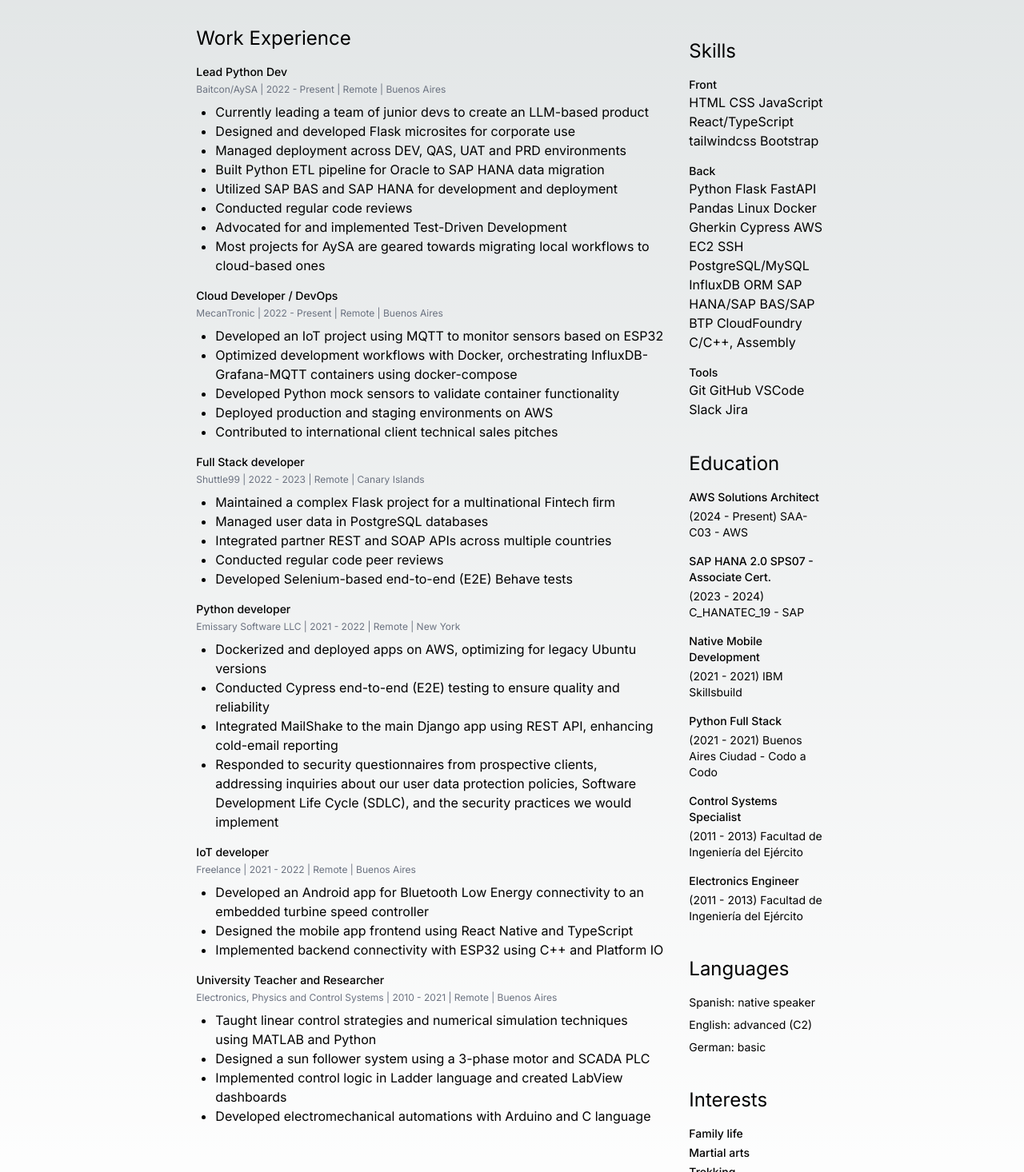
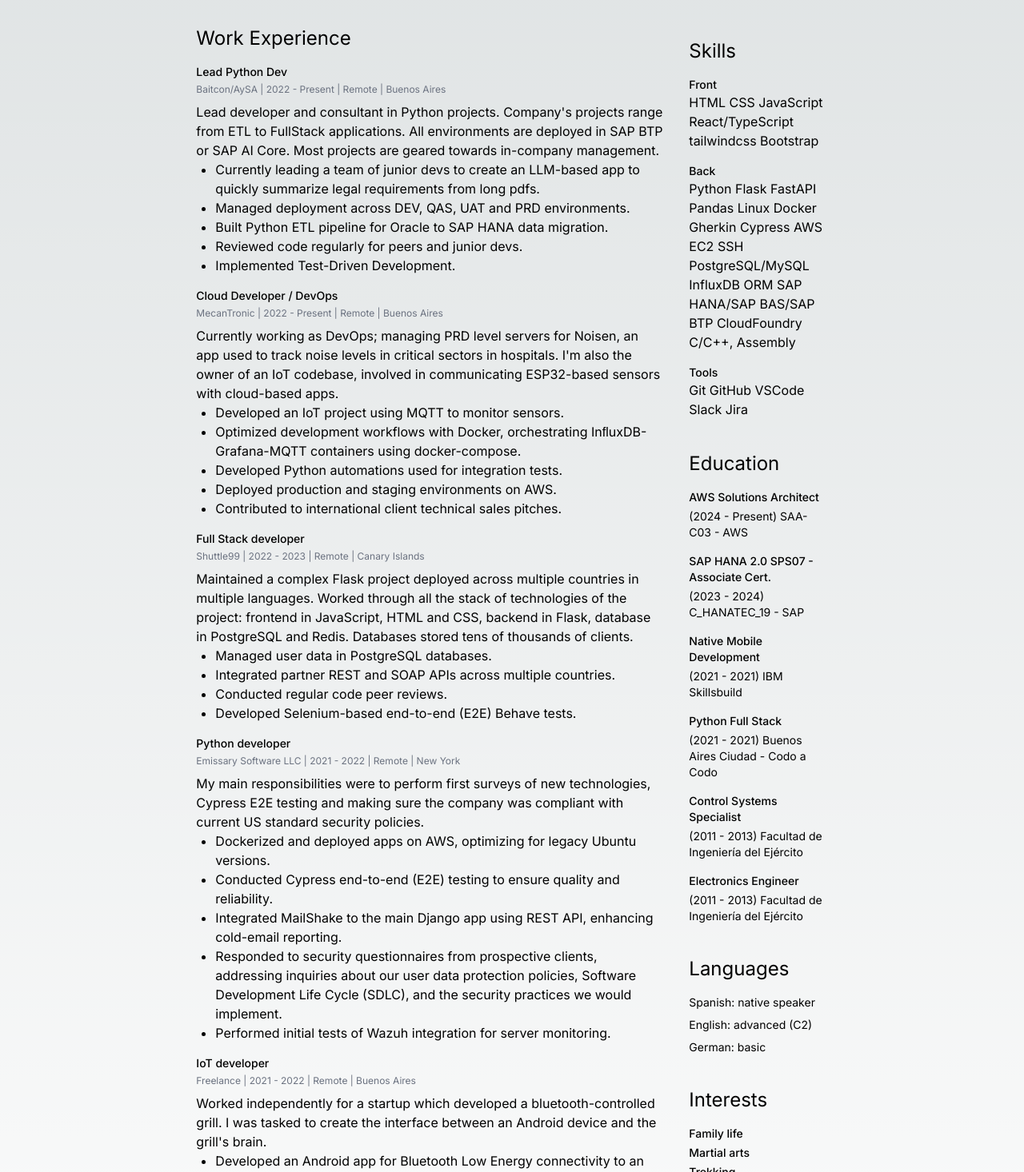
Before and after one commit to gianfranco-s/json-career-view, a Next.js app in the folder my-json-resume/: page / in a window 1280 px wide. Shown: the part 724-2190 px from the top of the page at 80% size. Built offline with nearby package versions, Linux system fonts and the light colour scheme.

Commit message:
Add field to base_cv.json, to avoid having to split strings

```diff
--- a/my-json-resume/src/components/WorkExperienceItem.tsx
+++ b/my-json-resume/src/components/WorkExperienceItem.tsx
@@ -3,11 +3,6 @@
 
 export interface WorkExperienceItemDataProps {
     workExperienceItemData: WorkExperience;
-}
-
-function ItemsFromDots(baseText: string) {
-    // Splitting summary text at each '.' character
-    return baseText.split('.').filter(sentence => sentence.trim() !== '')
 }
 
 function WorkExperienceItem({ workExperienceItemData }: WorkExperienceItemDataProps) {
@@ -17,12 +12,14 @@
     const remoteOrOnsite = workExperienceItemData.isRemote ? 'Remote' : 'On-site'
     const additionalData = `${workExperienceItemData.name} | ${yearSpan} | ${remoteOrOnsite} | ${workExperienceItemData.location}`
 
-    const summarySentences = ItemsFromDots(workExperienceItemData.summary);
+    const summarySentences = workExperienceItemData.highlights.filter(sentence => !sentence.startsWith('techHighlights'))
+    // const techHighlights = workExperienceItemData.highlights.filter(sentence => sentence.startsWith('techHighlights'))
 
     return (
         <div className="mb-4">
             <h4 className="text-sm font-medium mb-1">{workExperienceItemData.position}</h4>
             <h5 className="text-xs text-gray-500 mb-2">{additionalData}</h5>
+            <p>{workExperienceItemData.summary}</p>
             <ul className="list-disc pl-4 ml-2">
                 {summarySentences.map((sentence, index) => (
                     <li key={index}>{sentence.trim()}</li>
--- a/my-json-resume/src/components/types.ts
+++ b/my-json-resume/src/components/types.ts
@@ -21,6 +21,7 @@
     isRemote: boolean;
     location: string;
     highlights: string[];
+    techHighlights: string[];
 }
 
 export interface Education {
--- a/my-json-resume/src/data/base_cv.json
+++ b/my-json-resume/src/data/base_cv.json
@@ -32,10 +32,17 @@
             "url": "https://www.baitcon.com/",
             "startDate": "2022-11-01",
             "endDate": null,
-            "summary": "Currently leading a team of junior devs to create an LLM-based product. Designed and developed Flask microsites for corporate use. Managed deployment across DEV, QAS, UAT and PRD environments. Built Python ETL pipeline for Oracle to SAP HANA data migration. Utilized SAP BAS and SAP HANA for development and deployment. Conducted regular code reviews. Advocated for and implemented Test-Driven Development. Most projects for AySA are geared towards migrating local workflows to cloud-based ones.",
+            "summary": "Lead developer and consultant in Python projects. Company's projects range from ETL to FullStack applications. All environments are deployed in SAP BTP or SAP AI Core. Most projects are geared towards in-company management.",
             "isRemote": true,
             "location": "Buenos Aires",
             "highlights": [
+                "Currently leading a team of junior devs to create an LLM-based app to quickly summarize legal requirements from long pdfs.",
+                "Managed deployment across DEV, QAS, UAT and PRD environments.",
+                "Built Python ETL pipeline for Oracle to SAP HANA data migration.",
+                "Reviewed code regularly for peers and junior devs.",
+                "Implemented Test-Driven Development."
+            ],
+            "techHighlights": [
                 "Flask",
                 "DTAP environments",
                 "ETL",
@@ -55,16 +62,24 @@
             "url": "https://mecantronic.com.ar/",
             "startDate": "2022-03-01",
             "endDate": null,
-            "summary": "Developed an IoT project using MQTT to monitor sensors based on ESP32. Optimized development workflows with Docker, orchestrating InfluxDB-Grafana-MQTT containers using docker-compose. Developed Python mock sensors to validate container functionality. Deployed production and staging environments on AWS. Contributed to international client technical sales pitches.",
+            "summary": "Currently working as DevOps; managing PRD level servers for Noisen, an app used to track noise levels in critical sectors in hospitals. I'm also the owner of an IoT codebase, involved in communicating ESP32-based sensors with cloud-based apps.",
             "isRemote": true,
             "location": "Buenos Aires",
             "highlights": [
+                "Developed an IoT project using MQTT to monitor sensors.",
+                "Optimized development workflows with Docker, orchestrating InﬂuxDB-Grafana-MQTT containers using docker-compose.",
+                "Developed Python automations used for integration tests.",
+                "Deployed production and staging environments on AWS.",
+                "Contributed to international client technical sales pitches."
+            ],
+            "techHighlights": [
                 "Python",
                 "MQTT",
                 "IoT",
                 "Docker",
                 "DEV and PRD environments",
-                "AWS EC2",
+                "AWS",
+                "EC2",
                 "InfluxDB",
                 "Grafana",
                 "SSH"
@@ -76,17 +91,23 @@
             "url": "https://shuttle99.com/",
             "startDate": "2022-04-01",
             "endDate": "2023-08-01",
-            "summary": "Maintained a complex Flask project for a multinational Fintech \ufb01rm. Managed user data in PostgreSQL databases. Integrated partner REST and SOAP APIs across multiple countries. Conducted regular code peer reviews. Developed Selenium-based end-to-end (E2E) Behave tests.",
+            "summary": "Maintained a complex Flask project deployed across multiple countries in multiple languages. Worked through all the stack of technologies of the project: frontend in JavaScript, HTML and CSS, backend in Flask, database in PostgreSQL and Redis. Databases stored tens of thousands of clients.",
             "isRemote": true,
             "location": "Canary Islands",
             "highlights": [
+                "Managed user data in PostgreSQL databases.",
+                "Integrated partner REST and SOAP APIs across multiple countries.",
+                "Conducted regular code peer reviews.",
+                "Developed Selenium-based end-to-end (E2E) Behave tests."
+            ],
+            "techHighlights": [
                 "Flask",
                 "BDD",
                 "Selenium",
                 "REST",
                 "SOAP",
                 "PostgreSQL",
-                "Peer Code Reviews"
+                "Code Reviews"
             ]
         },
         {
@@ -95,10 +116,18 @@
             "url": "https://www.emissary.ai/",
             "startDate": "2021-09-21",
             "endDate": "2022-07-01",
-            "summary": "Dockerized and deployed apps on AWS, optimizing for legacy Ubuntu versions. Conducted Cypress end-to-end (E2E) testing to ensure quality and reliability. Integrated MailShake to the main Django app using REST API, enhancing cold-email reporting. Responded to security questionnaires from prospective clients, addressing inquiries about our user data protection policies, Software Development Life Cycle (SDLC), and the security practices we would implement.",
+            "summary": "My main responsibilities were to perform first surveys of new technologies, Cypress E2E testing and making sure the company was compliant with current US standard security policies.",
             "isRemote": true,
             "location": "New York",
             "highlights": [
+                "Dockerized and deployed apps on AWS, optimizing for legacy Ubuntu versions.",
+                "Conducted Cypress end-to-end (E2E) testing to ensure quality and reliability.",
+                "Integrated MailShake to the main Django app using REST API, enhancing cold-email reporting.",
+                "Responded to security questionnaires from prospective clients, addressing inquiries about our user data protection policies, Software Development Life Cycle (SDLC), and the security practices we would implement.",
+                "Performed initial tests of Wazuh integration for server monitoring."
+
+            ],
+            "techHighlights": [
                 "Docker",
                 "Linux",
                 "MailShake",
@@ -113,10 +142,16 @@
             "url": null,
             "startDate": "2021-09-21",
             "endDate": "2022-07-01",
-            "summary": "Developed an Android app for Bluetooth Low Energy connectivity to an embedded turbine speed controller. Designed the mobile app frontend using React Native and TypeScript. Implemented backend connectivity with ESP32 using C++ and Platform IO.",
+            "summary": "Worked independently for a startup which developed a bluetooth-controlled grill. I was tasked to create the interface between an Android device and the grill's brain.",
             "isRemote": true,
             "location": "Buenos Aires",
             "highlights": [
+                "Developed an Android app for Bluetooth Low Energy connectivity to an embedded turbine speed controller.",
+                "Designed the mobile app frontend using React Native and Typescript.",
+                "Implemented backend connectivity with ESP32 using C++ and Platform IO."
+
+            ],
+            "techHighlights": [
                 "TypeScript",
                 "Android",
                 "C/C++",
@@ -130,10 +165,18 @@
             "url": null,
             "startDate": "2010-01-01",
             "endDate": "2021-06-01",
-            "summary": "Taught linear control strategies and numerical simulation techniques using MATLAB and Python. Designed a sun follower system using a 3-phase motor and SCADA PLC. Implemented control logic in Ladder language and created LabView dashboards. Developed electromechanical automations with Arduino and C language.",
+            "summary": "I've always been a teacher at heart. I taught on many levels through many years.",
             "isRemote": true,
             "location": "Buenos Aires",
             "highlights": [
+                "Developed Physics simulations using Python.",
+                "Developed lab experiences for Physics students.",
+                "Simulated linear and non-linear control strategies using MATLAB and Python.",
+                "Developed electromechanical automations with Arduino and C language.",
+                "Advocated to change current workflows from closed source software (MATLAB) to open source (Python)."
+
+            ],
+            "techHighlights": [
                 "MATLAB",
                 "C/C++",
                 "PLC",
@@ -346,7 +389,7 @@
                 "SAP AI Launchpad",
                 "Flask"
             ],
-            "url": "https://github.com/gianfranco-s/json-career-view"
+            "url": null
         }
     ]
 }
```
